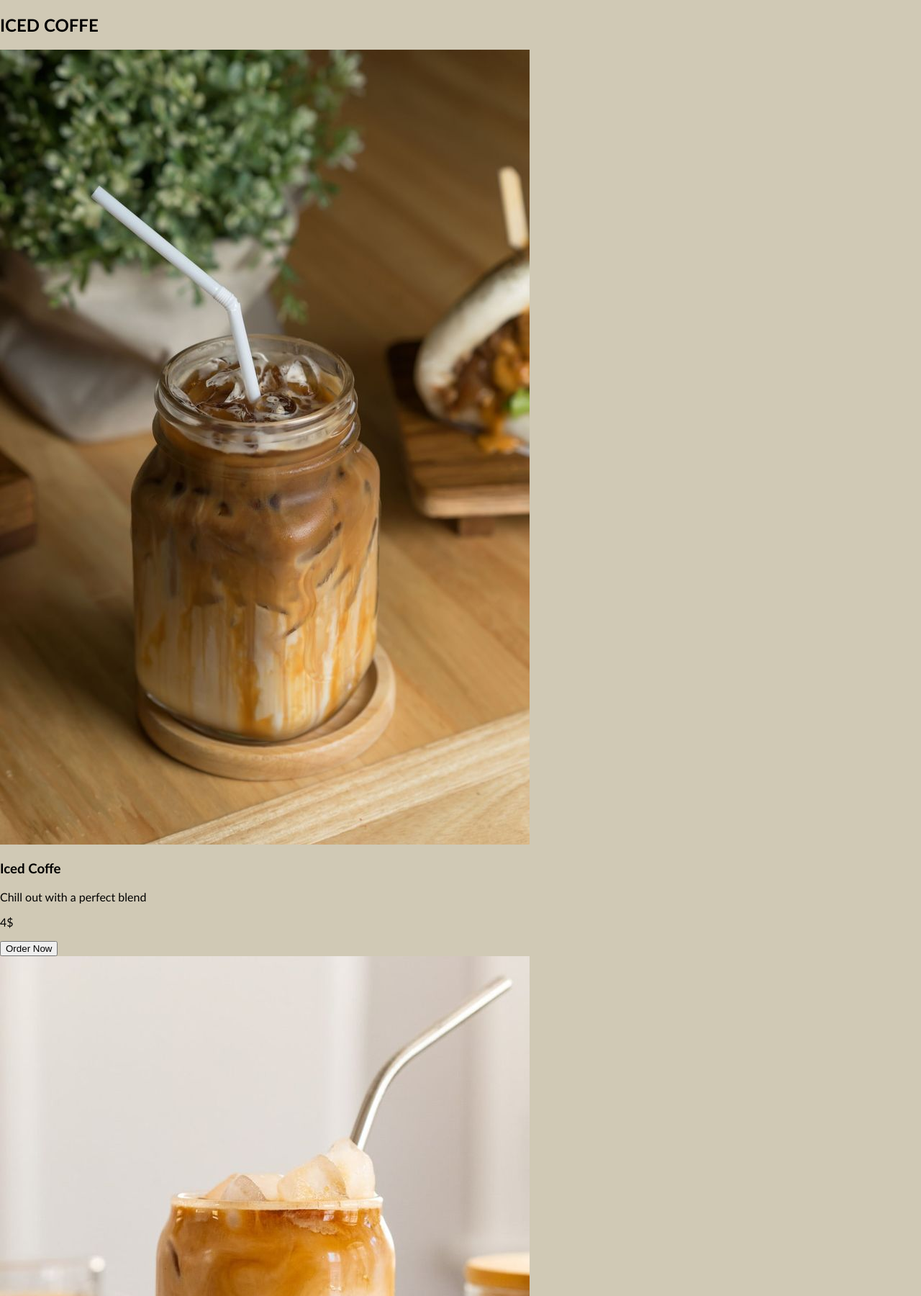
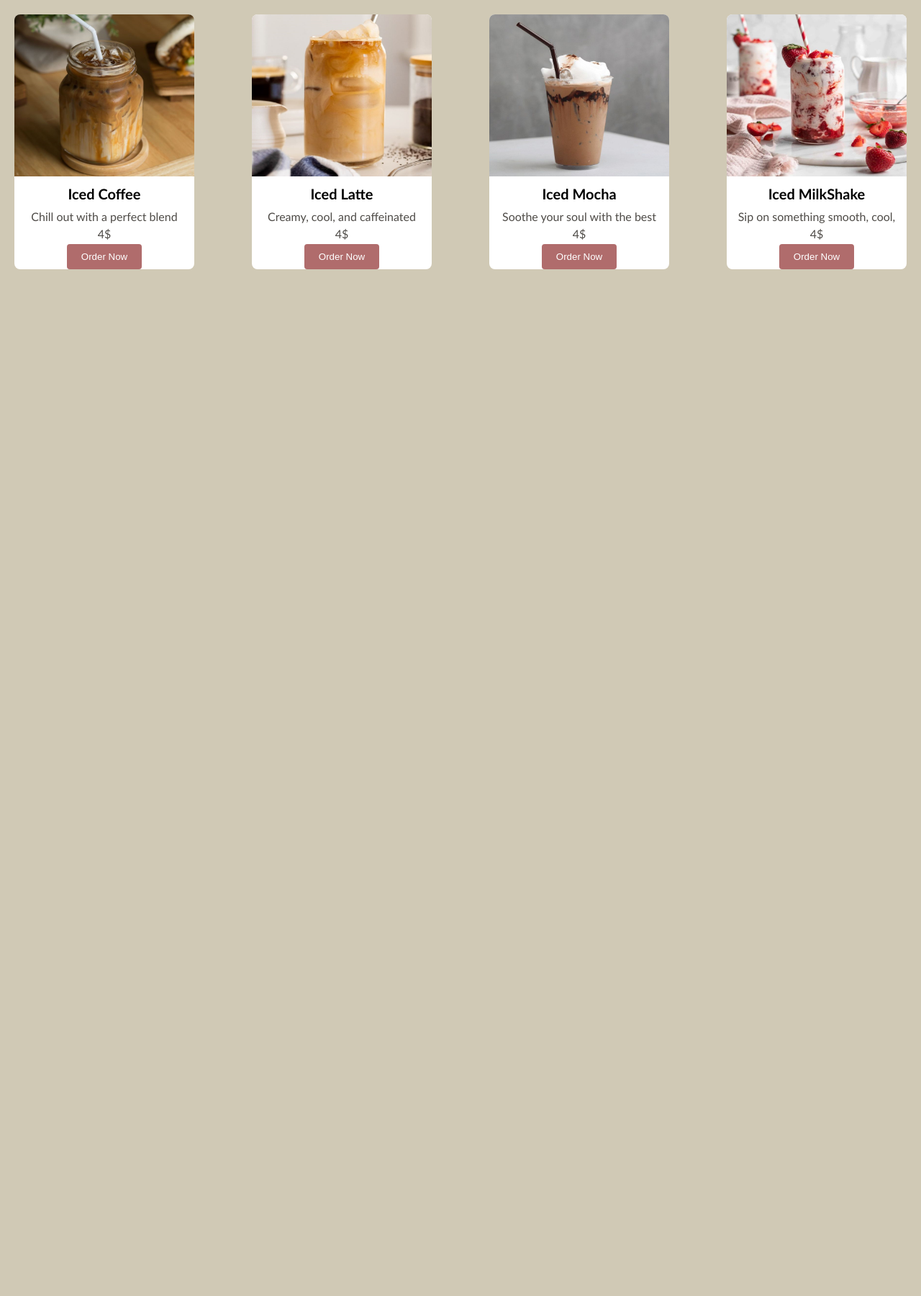
Before and after one commit to OrgesaBerisha/Projekti-Web-Dizajne, a PHP site: page /menu.html in a window 1280 px wide. Shown: the part 206-2006 px from the top of the page at 72% size. After the commit the page ends 580 px from the top, so only its background shows below. Run offline with PHP 8.4, Linux system fonts and the light colour scheme.

Commit message:
Pjesa e Icced Coffe Menu html css

```diff
--- a/css/menu.css
+++ b/css/menu.css
@@ -1,9 +1,74 @@
 @import url('https://fonts.googleapis.com/css2?family=Caveat:wght@400..700&family=Lobster&family=Merienda:wght@300..900&display=swap');
 
 
-body,ul,li{
-    margin: 0;
-    padding: 0;
-    background-color: #d0c9b5;
-    box-sizing: border-box;
-}
+
+/*Menu Section */
+    .menu {
+      padding: 20px;
+      text-align: center;
+      background-color:  #d0c9b5 ;
+
+   }
+
+   .menu h2 {
+      font-size: 28px;
+      color: black;
+      margin-bottom: 30px;
+      font-family: 'Merienda', cursive;
+   }
+
+   /* Flexbox Layout for Menu Items */
+   .menut {
+      display: flex;
+      flex-wrap: wrap;
+      justify-content: center;
+      gap: 80px;
+
+   }
+
+   .menu-item {
+      background: white;
+      border-radius: 8px;
+      overflow: hidden;
+      transition: transform 0.3s ease;
+      text-align: center;
+      width: 250px;
+
+   }
+
+   .menu-item:hover {
+      transform: scale(1.05);
+   }
+
+   .menu-item img {
+      width: 100%;
+      height: 225px;
+      display: block;
+      border-bottom: 2px solid white;
+   }
+
+   .menu-item h3 {
+      font-size: 20px;
+      color: black;
+      margin: 10px 0;
+   }
+
+   .menu-item p {
+      font-size: 16px;
+      color:  #4e4b47;
+      margin: 5px;
+   }
+
+   .menu-item button {
+      background-color: #b06c6c;
+      color: white;
+      border: none;
+      padding: 10px 20px;
+      border-radius: 4px;
+      transition: background-color 0.3s ease;
+
+   }
+
+   .menu-item button:hover {
+      background-color: #8d5252;
+   }
--- a/menu.html
+++ b/menu.html
@@ -28,16 +28,16 @@
     </header>
 
     <section class="menu">
-        <h2>ICED COFFE</h2>
+        <div class="menut">
             <div class="menu-item">
-            <img src="img/iced coffee.png" alt="Iced Coffe">
-            <h3>Iced Coffe</h3>
-            <p>Chill out with a perfect blend</p>
+                <img src="img/Iced Coffee.png" alt="iced-coffee">
+                <h3>Iced Coffee</h3>
+                <p>Chill out with a perfect blend </p>
                 <p>4$</p>
                 <button>Order Now</button>
             </div>
             <div class="menu-item">
-            <img src="img/iced latte.png" alt="Iced Latte">
+                <img src="img/Iced Latte.png" alt="Iced Coffe">
                 <h3>Iced Latte</h3>
                 <p>Creamy, cool, and caffeinated </p>
                 <p>4$</p>
@@ -51,18 +51,14 @@
                 <button>Order Now</button>
             </div>
             <div class="menu-item">
-            <img src="img/iced strawberry.png" alt="Milk Shake">
-            <h3>Iced Milkshake</h3>
-            <p>Sip on something smooth, cool</p>
+                <img src="img/iced strawberry.png" alt="Iced strawberry">
+                <h3>Iced MilkShake</h3>
+                <p>Sip on something smooth, cool,</p>
                 <p>4$</p>
                 <button>Order Now</button>
             </div>
 
         </div>
-
-
     </section>
-
 </body>
-
 </html>
```
Also changed, not shown: img/iced coffee.png, img/iced latte.png, img/iced strawberry.png. Lines whose indentation alone changed are shown as unchanged.
